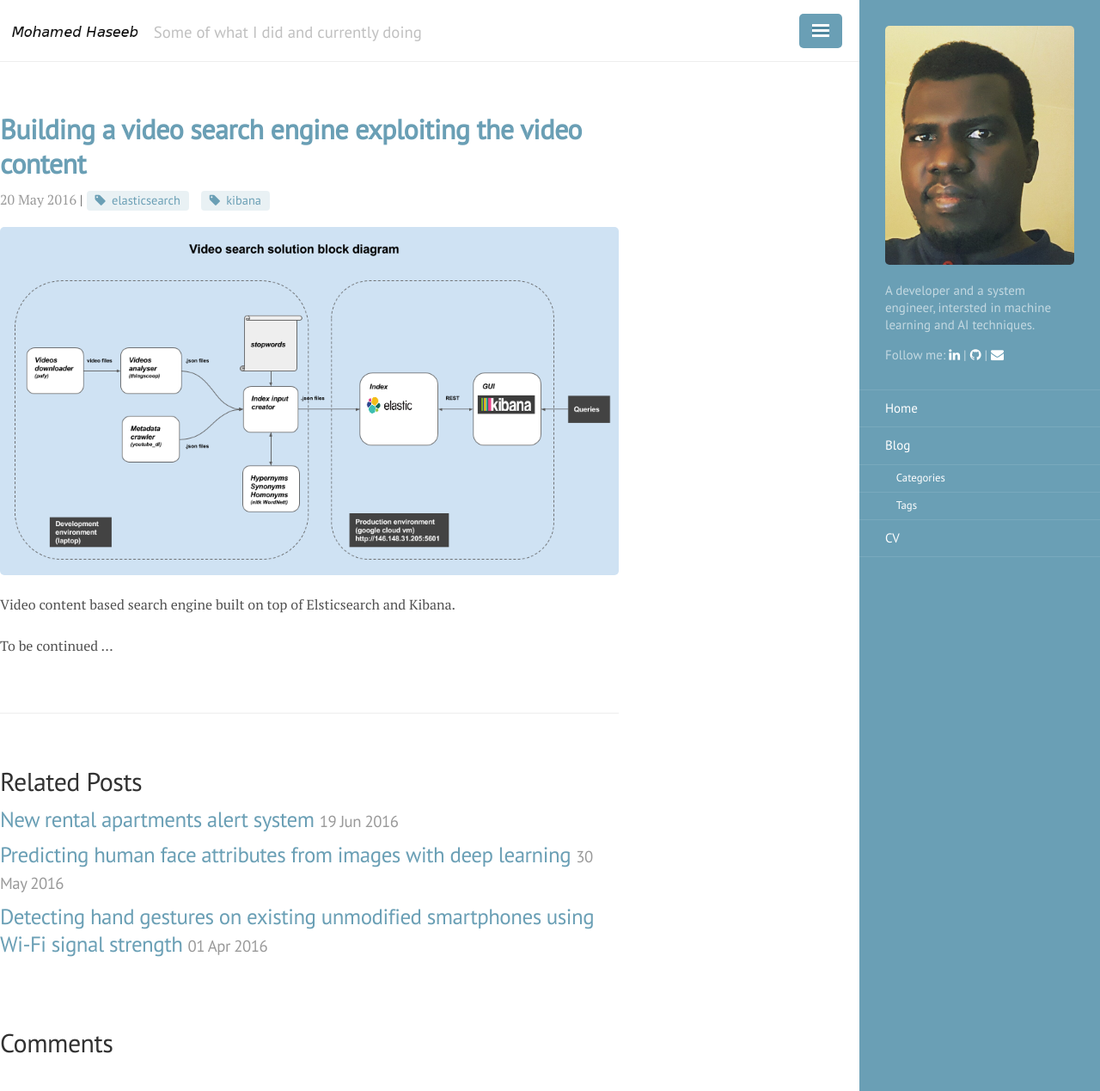
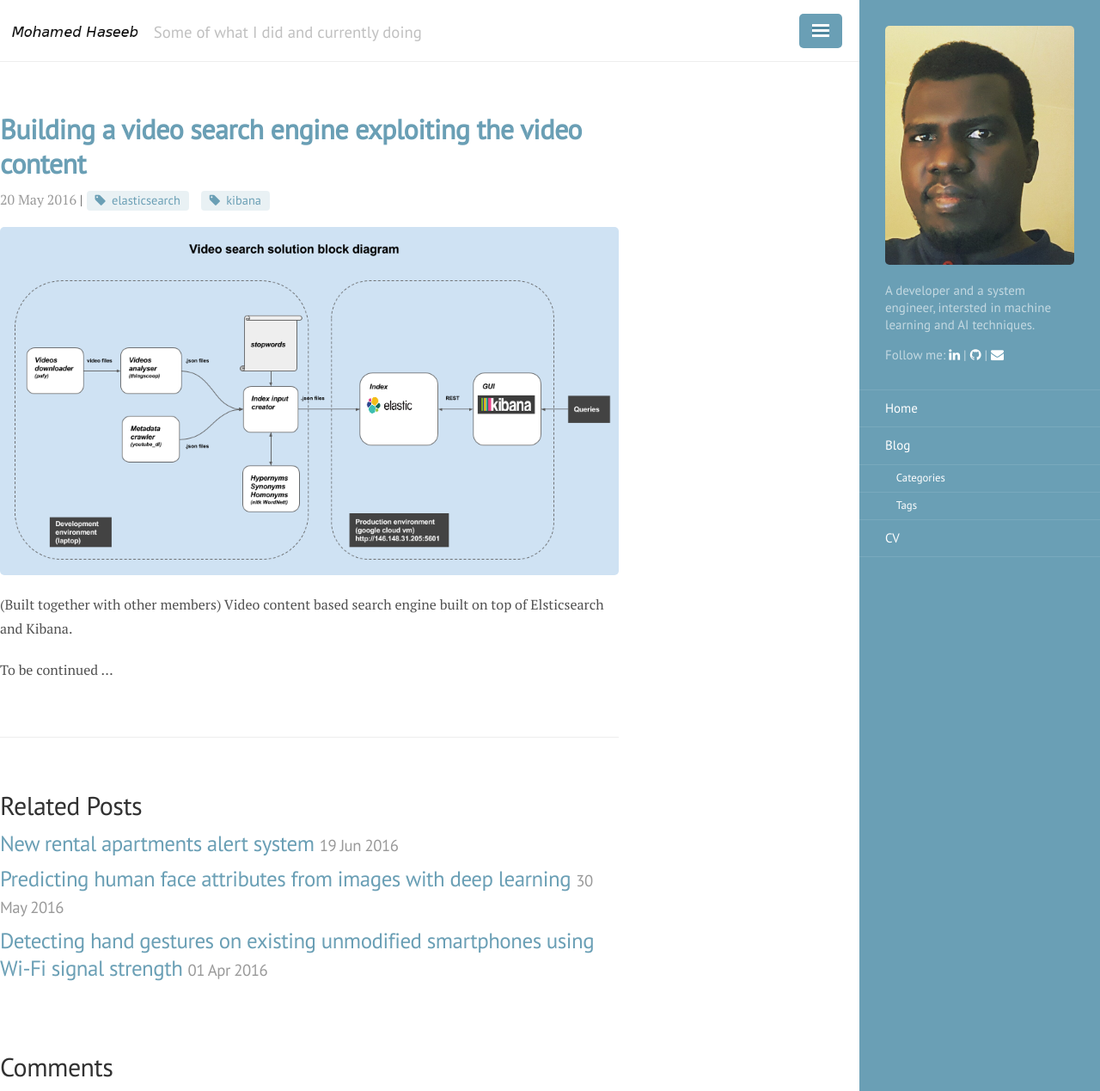
Before and after one commit to mohaseeb/mohaseeb.github.io, a Jekyll site: the page built from _posts/2014-04-30-vidoe-search.md, in a window 1280 px wide and 1269 px high. Shown: the whole window at 86% size. Built offline with Jekyll 4.4.1, drawn with Linux system fonts in a browser that asks for light colours; nearby versions of some CDN libraries; comment, search, counter and statistics services are not loaded.

Commit message:
Update 2014-04-30-vidoe-search.md

```diff
--- a/_posts/2014-04-30-vidoe-search.md
+++ b/_posts/2014-04-30-vidoe-search.md
@@ -6,6 +6,6 @@ category: search
 tag: [elasticsearch, kibana]
 ---
 ![video_search]({{ site.baseurl }}/public/posts_imgs/video_search.png)
-Video content based search engine built on top of Elsticsearch and Kibana.
+(Built together with other members) Video content based search engine built on top of Elsticsearch and Kibana.
 
 To be continued ...
```
